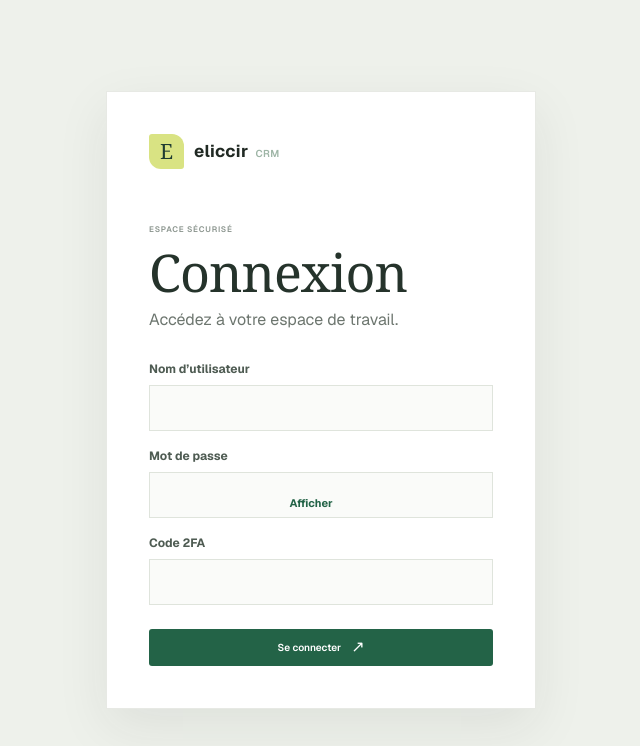
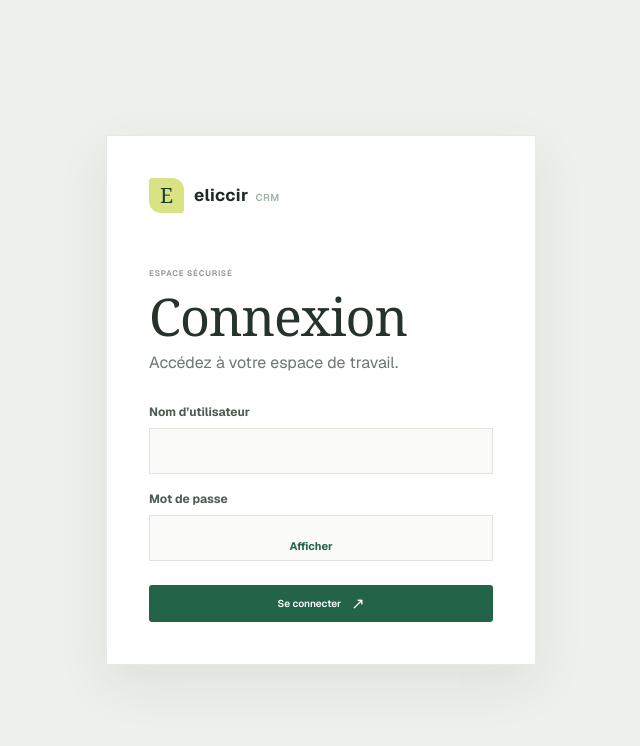
Before and after one commit to NathalieEl/CRM-Eliccir, a Next.js app: page /login in a window 1280 px wide. Shown: the top 746 px of the page, without its empty margins (319-959 px from the left). Built offline with nearby package versions, Linux system fonts and the light colour scheme; no server answers.

Commit message:
Allow 2FA bypass only in development

```diff
--- a/app/login/actions.ts
+++ b/app/login/actions.ts
@@ -9,7 +9,8 @@ export async function login(formData: FormData) {
   const password = String(formData.get("password") ?? "");
   const code = String(formData.get("code") ?? "");
 
-  if (!username || !password || !/^\d{6}$/.test(code.replace(/\s/g, ""))) {
+  const requiresTwoFactor = process.env.NODE_ENV !== "development";
+  if (!username || !password || (requiresTwoFactor && !/^\d{6}$/.test(code.replace(/\s/g, "")))) {
     redirect("/login?error=invalid");
   }
 
--- a/app/login/page.tsx
+++ b/app/login/page.tsx
@@ -24,7 +24,7 @@ export default async function LoginPage({ searchParams }: LoginPageProps) {
         <form action={login} className="auth-form">
           <label>Nom d’utilisateur<input name="username" autoComplete="username" required /></label>
           <PasswordField name="password" label="Mot de passe" autoComplete="current-password" />
-          <label>Code 2FA<input name="code" inputMode="numeric" pattern="[0-9]{6}" maxLength={6} autoComplete="one-time-code" required /></label>
+          {process.env.NODE_ENV === "development" ? null : <label>Code 2FA<input name="code" inputMode="numeric" pattern="[0-9]{6}" maxLength={6} autoComplete="one-time-code" required /></label>}
           <button className="contact-primary-button" type="submit">Se connecter <span>↗</span></button>
         </form>
       </section>
--- a/lib/auth.ts
+++ b/lib/auth.ts
@@ -43,6 +43,8 @@ export async function authenticate(username: string, password: string, code: str
     : await prisma.user.findUnique({ where: { username } });
 
   if (!user || !user.active || user.username !== username || !(await bcrypt.compare(password, user.passwordHash))) return false;
+  if (process.env.NODE_ENV === "development") return true;
+
   try {
     return verifySync({ token: code.replace(/\s/g, ""), secret: user.twoFactorSecret }).valid;
   } catch {
```
